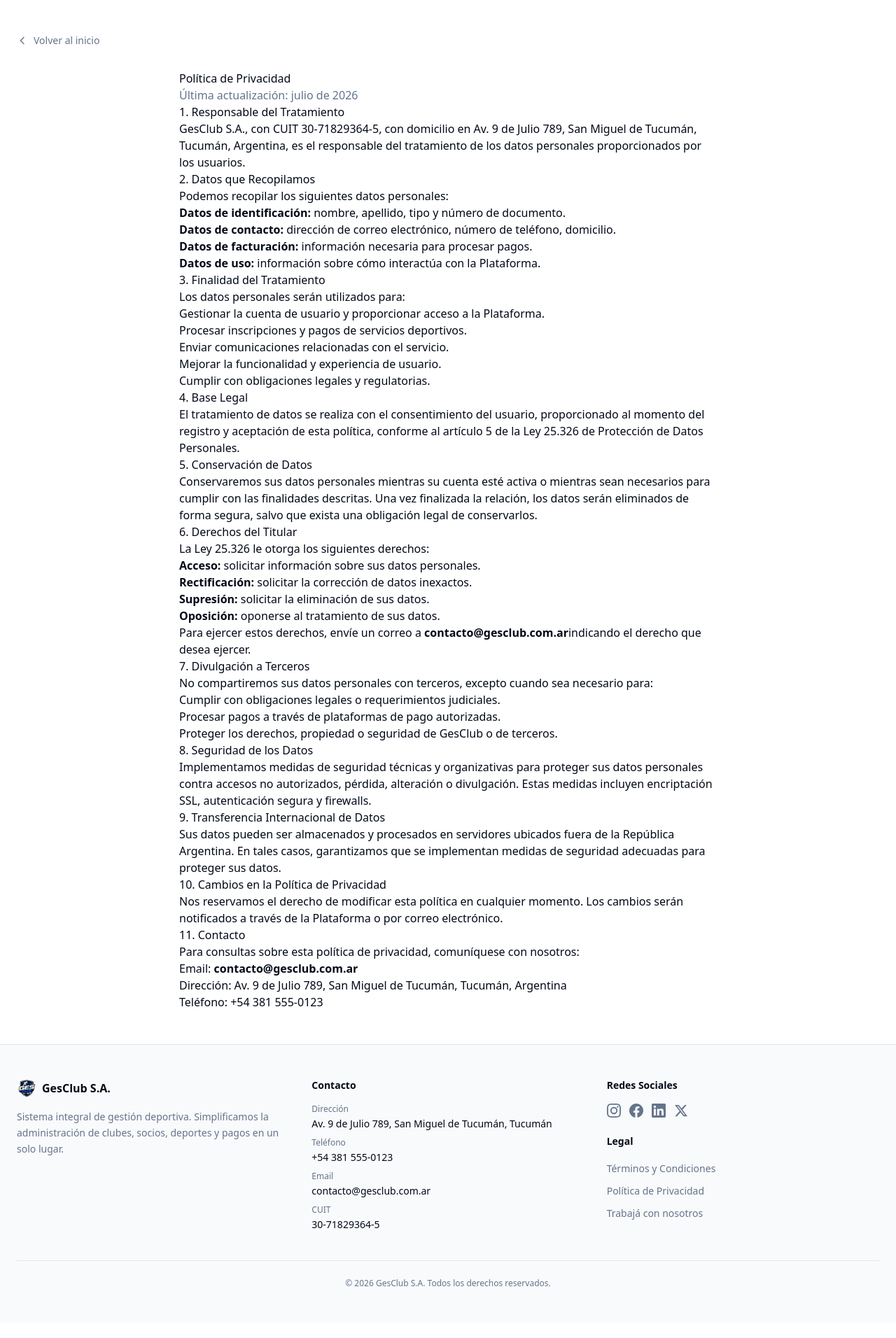
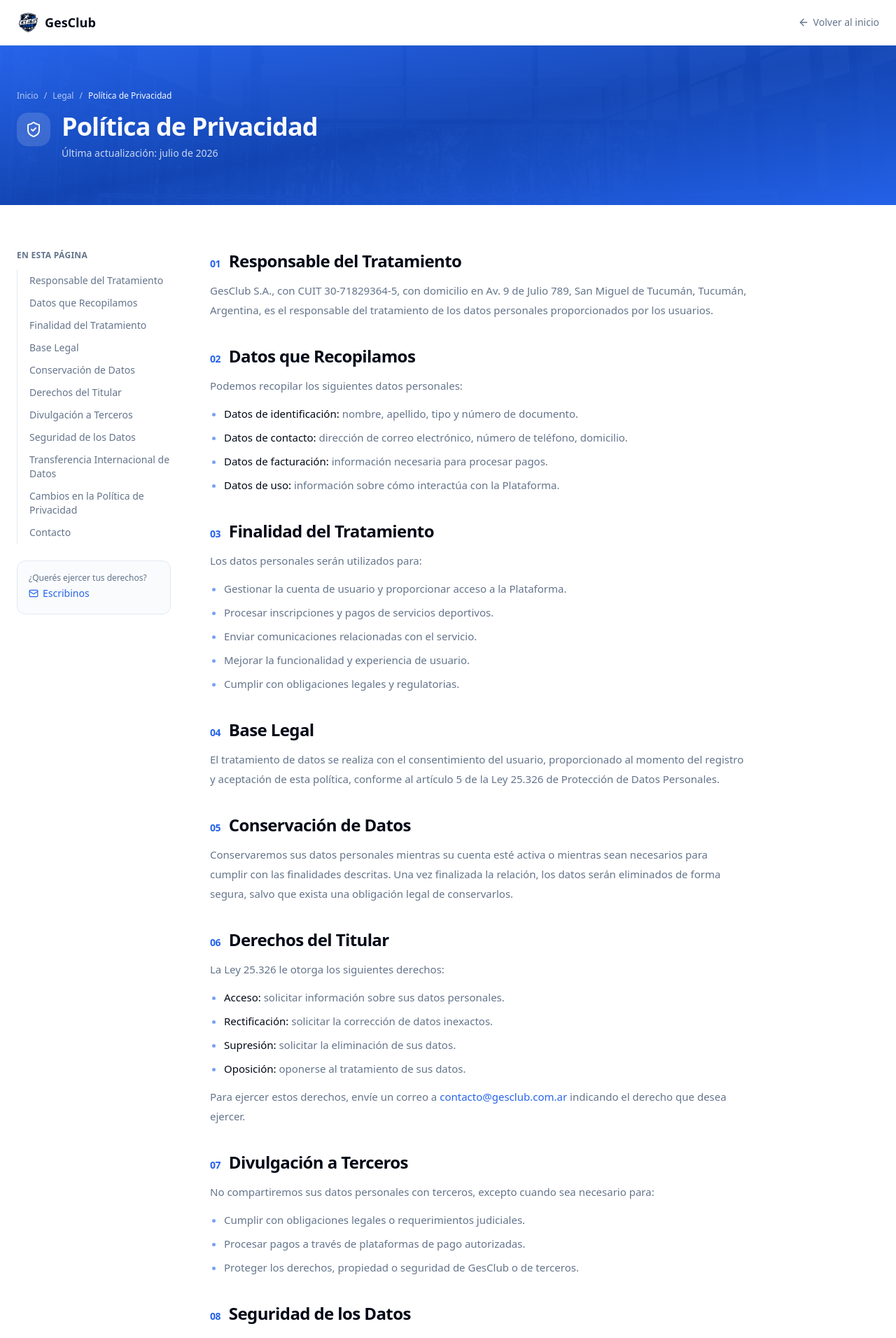
Before and after one commit to NiicoVarelaa/Gestion-Club-Deportivo, a React (Vite) app in the folder club-deportivo/client/: page /privacidad in a window 1280 px wide. Shown: the top 1912 px of the page at 70% size. Before the commit the page ends 1890 px from the top, so only its background shows below. Built offline with nearby package versions, Linux system fonts and the light colour scheme; no server answers.

Commit message:
feat: redesign privacy page to match legal layout

```diff
--- a/club-deportivo/client/src/pages/public/Privacidad.jsx
+++ b/club-deportivo/client/src/pages/public/Privacidad.jsx
@@ -1,123 +1,306 @@
 import { Link } from 'react-router-dom'
+import { motion } from 'framer-motion'
 import Footer from '@/components/Footer'
+import { ArrowLeft, ShieldCheck, Mail, MapPin, Phone } from 'lucide-react'
+
+const sections = [
+  { id: 'responsable', title: 'Responsable del Tratamiento' },
+  { id: 'datos', title: 'Datos que Recopilamos' },
+  { id: 'finalidad', title: 'Finalidad del Tratamiento' },
+  { id: 'base', title: 'Base Legal' },
+  { id: 'conservacion', title: 'Conservación de Datos' },
+  { id: 'derechos', title: 'Derechos del Titular' },
+  { id: 'terceros', title: 'Divulgación a Terceros' },
+  { id: 'seguridad', title: 'Seguridad de los Datos' },
+  { id: 'transferencia', title: 'Transferencia Internacional de Datos' },
+  { id: 'cambios', title: 'Cambios en la Política de Privacidad' },
+  { id: 'contacto', title: 'Contacto' },
+]
+
+const listClass = 'list-disc space-y-1.5 pl-5 marker:text-primary/60'
+
+function Section({ id, number, title, children }) {
+  return (
+    <section id={id} className="scroll-mt-24">
+      <h2 className="flex items-baseline gap-3 text-xl font-bold tracking-tight text-foreground sm:text-2xl">
+        <span className="text-sm font-semibold tabular-nums text-primary">
+          {String(number).padStart(2, '0')}
+        </span>
+        {title}
+      </h2>
+      <div className="mt-3 space-y-3 text-[15px] leading-7 text-muted-foreground">{children}</div>
+    </section>
+  )
+}
 
 export default function Privacidad() {
   return (
-    <div className="min-h-screen bg-background">
-      <div className="container mx-auto px-6 py-12">
+    <div className="flex min-h-screen flex-col bg-background">
+      <header className="sticky top-0 z-40 border-b border-border/60 bg-background/80 backdrop-blur-xl">
+        <div className="container mx-auto flex h-16 items-center justify-between px-6">
+          <Link to="/" className="flex items-center gap-2">
+            <img src="/logo.png" alt="GesClub" className="h-8 w-auto" />
+            <span className="hidden text-lg font-bold sm:block">GesClub</span>
+          </Link>
           <Link
             to="/"
-          className="inline-flex items-center gap-2 text-sm text-muted-foreground hover:text-foreground transition-colors mb-8"
+            className="inline-flex items-center gap-1.5 text-sm text-muted-foreground transition-colors hover:text-foreground"
           >
-          <svg className="w-4 h-4" fill="none" viewBox="0 0 24 24" stroke="currentColor">
-            <path strokeLinecap="round" strokeLinejoin="round" strokeWidth={2} d="M15 19l-7-7 7-7" />
-          </svg>
+            <ArrowLeft className="h-4 w-4" />
             Volver al inicio
           </Link>
+        </div>
+      </header>
 
-        <article className="prose prose-sm dark:prose-invert max-w-3xl mx-auto">
-          <h1>Política de Privacidad</h1>
-          <p className="text-muted-foreground">Última actualización: julio de 2026</p>
+      <section className="relative overflow-hidden bg-gradient-to-br from-sidebar to-sidebar-accent text-sidebar-foreground">
+        <div
+          className="absolute inset-0 bg-cover bg-center opacity-15"
+          style={{ backgroundImage: "url('/club.webp')" }}
+          aria-hidden="true"
+        />
+        <div
+          className="absolute inset-0 bg-gradient-to-br from-sidebar/90 via-sidebar-accent/80 to-sidebar/95"
+          aria-hidden="true"
+        />
+        <motion.div
+          initial={{ opacity: 0, y: 20 }}
+          animate={{ opacity: 1, y: 0 }}
+          transition={{ duration: 0.5 }}
+          className="relative z-10 container mx-auto px-6 py-14 sm:py-16"
+        >
+          <nav aria-label="Ruta de navegación" className="mb-4 text-xs text-sidebar-foreground/70">
+            <Link to="/" className="hover:text-sidebar-foreground">
+              Inicio
+            </Link>
+            <span className="mx-2">/</span>
+            <span>Legal</span>
+            <span className="mx-2">/</span>
+            <span className="font-medium text-sidebar-foreground">Política de Privacidad</span>
+          </nav>
 
-          <h2>1. Responsable del Tratamiento</h2>
+          <div className="flex items-start gap-4">
+            <span className="hidden h-12 w-12 shrink-0 items-center justify-center rounded-2xl bg-white/15 sm:flex">
+              <ShieldCheck className="h-6 w-6" />
+            </span>
+            <div className="space-y-2">
+              <h1 className="text-3xl font-extrabold leading-tight tracking-tight sm:text-4xl">
+                Política de Privacidad
+              </h1>
+              <p className="text-sm text-sidebar-foreground/80">Última actualización: julio de 2026</p>
+            </div>
+          </div>
+        </motion.div>
+      </section>
+
+      <main className="flex-1">
+        <div className="container mx-auto grid gap-10 px-6 py-12 lg:grid-cols-[220px_1fr] lg:gap-14 lg:py-16">
+          <nav aria-label="Índice de contenidos" className="hidden lg:sticky lg:top-24 lg:block lg:self-start">
+            <p className="mb-3 text-xs font-semibold uppercase tracking-wide text-muted-foreground">
+              En esta página
+            </p>
+            <ol className="border-l border-border">
+              {sections.map((section) => (
+                <li key={section.id}>
+                  <a
+                    href={`#${section.id}`}
+                    className="-ml-px block border-l-2 border-transparent py-1.5 pl-4 text-sm text-muted-foreground transition-colors hover:border-primary hover:text-foreground"
+                  >
+                    {section.title}
+                  </a>
+                </li>
+              ))}
+            </ol>
+
+            <div className="mt-6 rounded-xl border bg-muted/40 p-4">
+              <p className="text-xs text-muted-foreground">¿Querés ejercer tus derechos?</p>
+              <a
+                href="mailto:contacto@gesclub.com.ar"
+                className="mt-1 inline-flex items-center gap-1.5 text-sm font-medium text-primary hover:underline"
+              >
+                <Mail className="h-3.5 w-3.5" />
+                Escribinos
+              </a>
+            </div>
+          </nav>
+
+          <motion.article
+            initial={{ opacity: 0, y: 16 }}
+            animate={{ opacity: 1, y: 0 }}
+            transition={{ duration: 0.5, delay: 0.1 }}
+            className="max-w-3xl space-y-9"
+          >
+            <Section id="responsable" number={1} title="Responsable del Tratamiento">
               <p>
-            GesClub S.A., con CUIT 30-71829364-5, con domicilio en Av. 9 de Julio 789,
-            San Miguel de Tucumán, Tucumán, Argentina, es el responsable del tratamiento de
-            los datos personales proporcionados por los usuarios.
+                GesClub S.A., con CUIT 30-71829364-5, con domicilio en Av. 9 de Julio 789, San Miguel
+                de Tucumán, Tucumán, Argentina, es el responsable del tratamiento de los datos
+                personales proporcionados por los usuarios.
               </p>
+            </Section>
 
-          <h2>2. Datos que Recopilamos</h2>
+            <Section id="datos" number={2} title="Datos que Recopilamos">
               <p>Podemos recopilar los siguientes datos personales:</p>
-          <ul>
-            <li><strong>Datos de identificación:</strong> nombre, apellido, tipo y número de documento.</li>
-            <li><strong>Datos de contacto:</strong> dirección de correo electrónico, número de teléfono, domicilio.</li>
-            <li><strong>Datos de facturación:</strong> información necesaria para procesar pagos.</li>
-            <li><strong>Datos de uso:</strong> información sobre cómo interactúa con la Plataforma.</li>
+              <ul className={listClass}>
+                <li>
+                  <strong className="font-medium text-foreground">Datos de identificación:</strong>{' '}
+                  nombre, apellido, tipo y número de documento.
+                </li>
+                <li>
+                  <strong className="font-medium text-foreground">Datos de contacto:</strong> dirección
+                  de correo electrónico, número de teléfono, domicilio.
+                </li>
+                <li>
+                  <strong className="font-medium text-foreground">Datos de facturación:</strong>{' '}
+                  información necesaria para procesar pagos.
+                </li>
+                <li>
+                  <strong className="font-medium text-foreground">Datos de uso:</strong> información
+                  sobre cómo interactúa con la Plataforma.
+                </li>
               </ul>
+            </Section>
 
-          <h2>3. Finalidad del Tratamiento</h2>
+            <Section id="finalidad" number={3} title="Finalidad del Tratamiento">
               <p>Los datos personales serán utilizados para:</p>
-          <ul>
+              <ul className={listClass}>
                 <li>Gestionar la cuenta de usuario y proporcionar acceso a la Plataforma.</li>
                 <li>Procesar inscripciones y pagos de servicios deportivos.</li>
                 <li>Enviar comunicaciones relacionadas con el servicio.</li>
                 <li>Mejorar la funcionalidad y experiencia de usuario.</li>
                 <li>Cumplir con obligaciones legales y regulatorias.</li>
               </ul>
+            </Section>
 
-          <h2>4. Base Legal</h2>
+            <Section id="base" number={4} title="Base Legal">
               <p>
-            El tratamiento de datos se realiza con el consentimiento del usuario, proporcionado
-            al momento del registro y aceptación de esta política, conforme al artículo 5 de la
-            Ley 25.326 de Protección de Datos Personales.
+                El tratamiento de datos se realiza con el consentimiento del usuario, proporcionado al
+                momento del registro y aceptación de esta política, conforme al artículo 5 de la Ley
+                25.326 de Protección de Datos Personales.
               </p>
+            </Section>
 
-          <h2>5. Conservación de Datos</h2>
+            <Section id="conservacion" number={5} title="Conservación de Datos">
               <p>
                 Conservaremos sus datos personales mientras su cuenta esté activa o mientras sean
                 necesarios para cumplir con las finalidades descritas. Una vez finalizada la relación,
                 los datos serán eliminados de forma segura, salvo que exista una obligación legal de
                 conservarlos.
               </p>
+            </Section>
 
-          <h2>6. Derechos del Titular</h2>
-          <p>
-            La Ley 25.326 le otorga los siguientes derechos:
-          </p>
-          <ul>
-            <li><strong>Acceso:</strong> solicitar información sobre sus datos personales.</li>
-            <li><strong>Rectificación:</strong> solicitar la corrección de datos inexactos.</li>
-            <li><strong>Supresión:</strong> solicitar la eliminación de sus datos.</li>
-            <li><strong>Oposición:</strong> oponerse al tratamiento de sus datos.</li>
+            <Section id="derechos" number={6} title="Derechos del Titular">
+              <p>La Ley 25.326 le otorga los siguientes derechos:</p>
+              <ul className={listClass}>
+                <li>
+                  <strong className="font-medium text-foreground">Acceso:</strong> solicitar
+                  información sobre sus datos personales.
+                </li>
+                <li>
+                  <strong className="font-medium text-foreground">Rectificación:</strong> solicitar la
+                  corrección de datos inexactos.
+                </li>
+                <li>
+                  <strong className="font-medium text-foreground">Supresión:</strong> solicitar la
+                  eliminación de sus datos.
+                </li>
+                <li>
+                  <strong className="font-medium text-foreground">Oposición:</strong> oponerse al
+                  tratamiento de sus datos.
+                </li>
               </ul>
               <p>
-            Para ejercer estos derechos, envíe un correo a <strong>contacto@gesclub.com.ar</strong>
+                Para ejercer estos derechos, envíe un correo a{' '}
+                <a
+                  href="mailto:contacto@gesclub.com.ar"
+                  className="font-medium text-primary hover:underline"
+                >
+                  contacto@gesclub.com.ar
+                </a>{' '}
                 indicando el derecho que desea ejercer.
               </p>
+            </Section>
 
-          <h2>7. Divulgación a Terceros</h2>
+            <Section id="terceros" number={7} title="Divulgación a Terceros">
               <p>
-            No compartiremos sus datos personales con terceros, excepto cuando sea necesario
-            para:
+                No compartiremos sus datos personales con terceros, excepto cuando sea necesario para:
               </p>
-          <ul>
+              <ul className={listClass}>
                 <li>Cumplir con obligaciones legales o requerimientos judiciales.</li>
                 <li>Procesar pagos a través de plataformas de pago autorizadas.</li>
                 <li>Proteger los derechos, propiedad o seguridad de GesClub o de terceros.</li>
               </ul>
+            </Section>
 
-          <h2>8. Seguridad de los Datos</h2>
+            <Section id="seguridad" number={8} title="Seguridad de los Datos">
               <p>
                 Implementamos medidas de seguridad técnicas y organizativas para proteger sus datos
                 personales contra accesos no autorizados, pérdida, alteración o divulgación. Estas
                 medidas incluyen encriptación SSL, autenticación segura y firewalls.
               </p>
+            </Section>
 
-          <h2>9. Transferencia Internacional de Datos</h2>
+            <Section id="transferencia" number={9} title="Transferencia Internacional de Datos">
               <p>
                 Sus datos pueden ser almacenados y procesados en servidores ubicados fuera de la
                 República Argentina. En tales casos, garantizamos que se implementan medidas de
                 seguridad adecuadas para proteger sus datos.
               </p>
+            </Section>
 
-          <h2>10. Cambios en la Política de Privacidad</h2>
+            <Section id="cambios" number={10} title="Cambios en la Política de Privacidad">
               <p>
-            Nos reservamos el derecho de modificar esta política en cualquier momento. Los
-            cambios serán notificados a través de la Plataforma o por correo electrónico.
+                Nos reservamos el derecho de modificar esta política en cualquier momento. Los cambios
+                serán notificados a través de la Plataforma o por correo electrónico.
               </p>
+            </Section>
 
-          <h2>11. Contacto</h2>
+            <Section id="contacto" number={11} title="Contacto">
               <p>
-            Para consultas sobre esta política de privacidad, comuníquese con nosotros:
-            <br />
-            Email: <strong>contacto@gesclub.com.ar</strong>
-            <br />
-            Dirección: Av. 9 de Julio 789, San Miguel de Tucumán, Tucumán, Argentina
-            <br />
-            Teléfono: +54 381 555-0123
+                Para consultas sobre esta política de privacidad, comuníquese con nosotros a través de
+                los siguientes canales:
               </p>
-        </article>
+              <div className="mt-2 grid gap-3 rounded-2xl border bg-muted/40 p-5 sm:grid-cols-2">
+                <a
+                  href="mailto:contacto@gesclub.com.ar"
+                  className="flex items-start gap-3 rounded-lg transition-colors hover:text-foreground"
+                >
+                  <span className="flex h-9 w-9 shrink-0 items-center justify-center rounded-lg bg-primary/10 text-primary">
+                    <Mail className="h-4 w-4" />
+                  </span>
+                  <span>
+                    <span className="block text-xs text-muted-foreground">Email</span>
+                    <span className="block text-sm font-medium text-foreground">
+                      contacto@gesclub.com.ar
+                    </span>
+                  </span>
+                </a>
+                <a
+                  href="tel:+543815550123"
+                  className="flex items-start gap-3 rounded-lg transition-colors hover:text-foreground"
+                >
+                  <span className="flex h-9 w-9 shrink-0 items-center justify-center rounded-lg bg-primary/10 text-primary">
+                    <Phone className="h-4 w-4" />
+                  </span>
+                  <span>
+                    <span className="block text-xs text-muted-foreground">Teléfono</span>
+                    <span className="block text-sm font-medium text-foreground">+54 381 555-0123</span>
+                  </span>
+                </a>
+                <div className="flex items-start gap-3 sm:col-span-2">
+                  <span className="flex h-9 w-9 shrink-0 items-center justify-center rounded-lg bg-primary/10 text-primary">
+                    <MapPin className="h-4 w-4" />
+                  </span>
+                  <span>
+                    <span className="block text-xs text-muted-foreground">Dirección</span>
+                    <span className="block text-sm font-medium text-foreground">
+                      Av. 9 de Julio 789, San Miguel de Tucumán, Tucumán, Argentina
+                    </span>
+                  </span>
                 </div>
+              </div>
+            </Section>
+          </motion.article>
+        </div>
+      </main>
 
       <Footer />
     </div>
```
Lines whose indentation alone changed are shown as unchanged.
